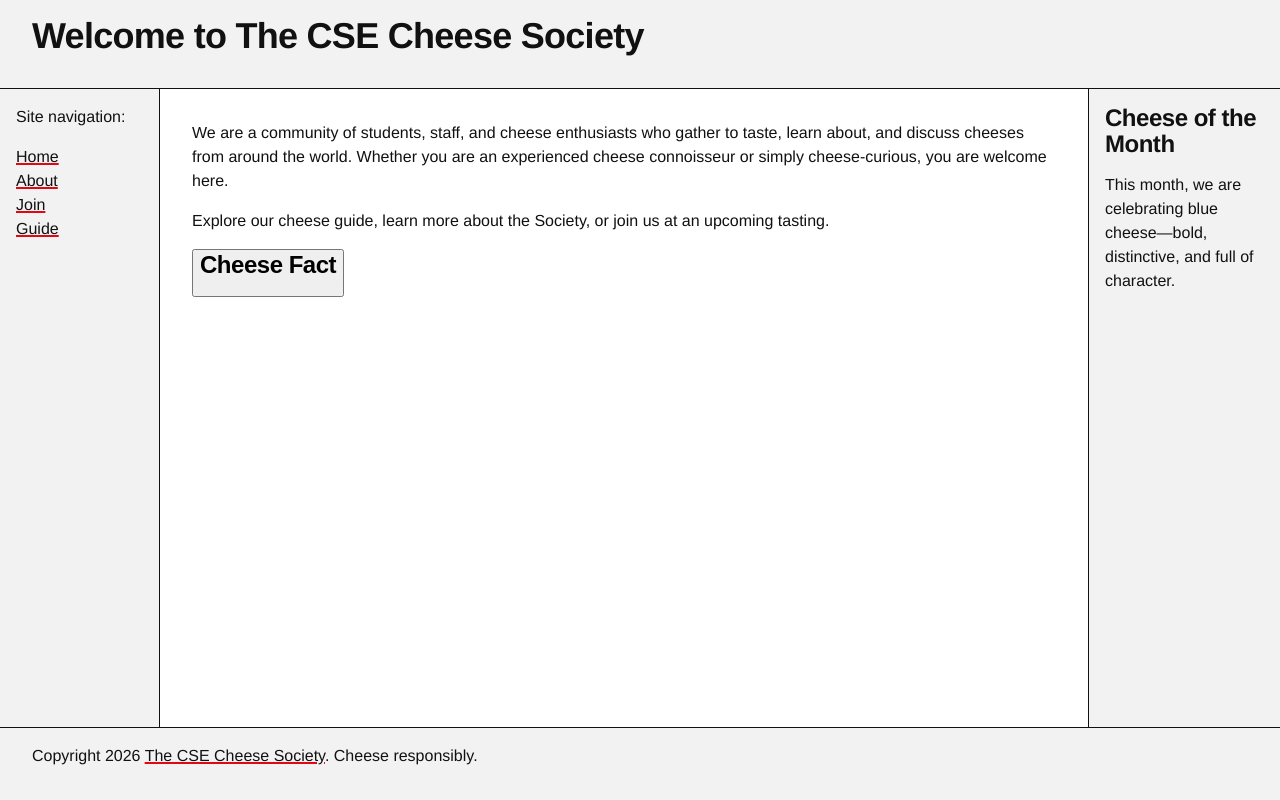
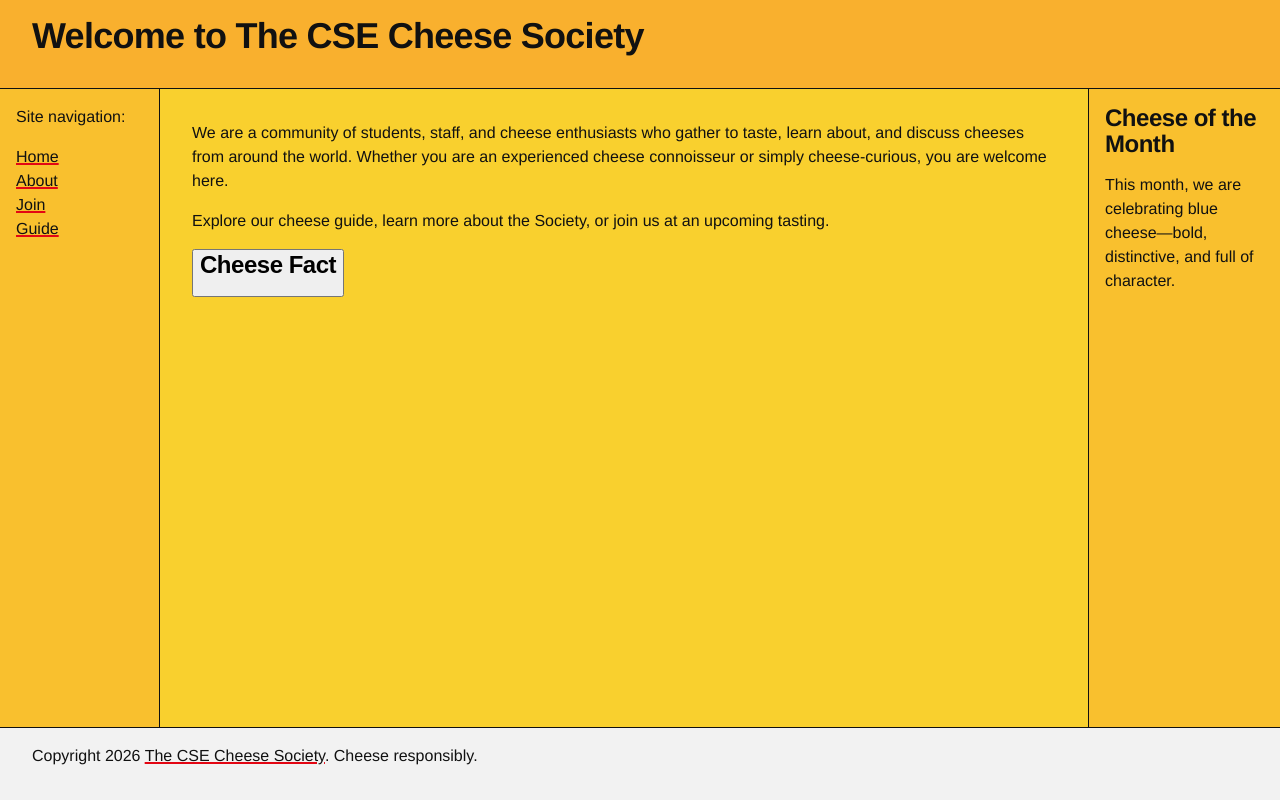
Before and after one commit to diitrii/cse134-hw4-website, a plain HTML site: page index.html in a window 1280 px wide. Drawn offline with Linux system fonts and the light colour scheme.

Commit message:
Made some changes to the site

```diff
--- a/styles/home.css
+++ b/styles/home.css
@@ -17,6 +17,7 @@ body {
         padding: var(--space-2) var(--space-3);
         border-block-end: var(--border);
         background: var(--panel);
+        background-color: #f9b02e;
     }
 
     >nav {
@@ -24,6 +25,7 @@ body {
         padding: var(--space-2);
         border-inline-end: var(--border);
         background: var(--panel);
+        background-color: #f9c02e;
 
         ul {
             margin: 0;
@@ -35,6 +37,11 @@ body {
     >main {
         grid-area: main;
         padding: var(--space-3);
+        background-color: #f9d02e;
+    }
+
+    #toggle:hover {
+        background-color: #f9e02e;
     }
 
     >aside {
@@ -42,6 +49,7 @@ body {
         padding: var(--space-2);
         border-inline-start: var(--border);
         background: var(--panel);
+        background-color: #f9c02e;
     }
 
     >footer {
--- a/styles/join.css
+++ b/styles/join.css
@@ -7,6 +7,7 @@ body {
         padding: var(--space-2) var(--space-3);
         border-block-end: var(--border);
         background: var(--panel);
+        background-color: #f9b02e;
     }
 
     >main {
```
Also changed, not shown: about.html (+1 -1 lines), 1 other file.
